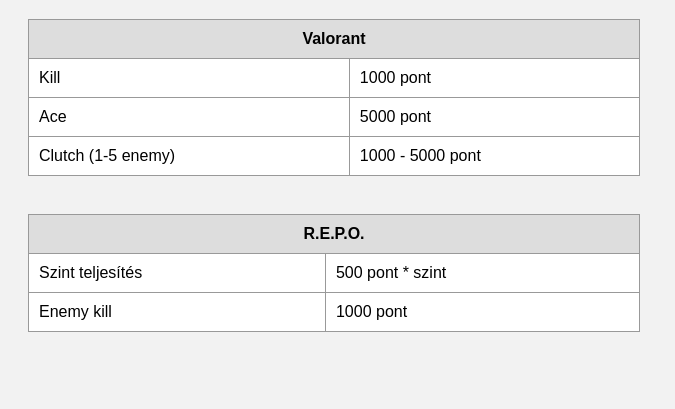
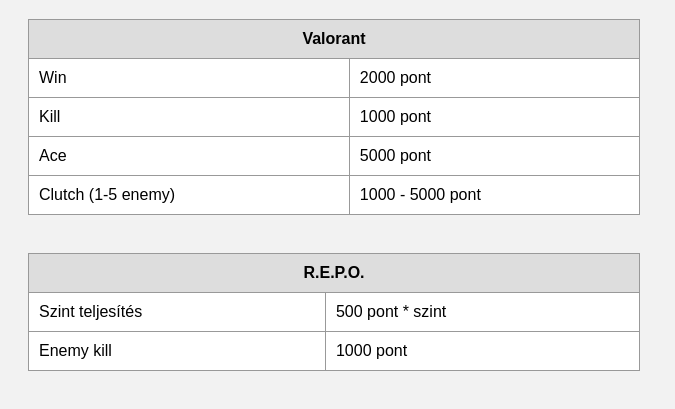
Before and after one commit to Yuusika/aura, a plain HTML site: page index.html in a window 1280 px wide. Shown: the part 89-498 px from the top of the page, without its empty margins (0-675 px from the left). Drawn offline with Linux system fonts and the light colour scheme.

Commit message:
Update index.html

```diff
--- a/index.html
+++ b/index.html
@@ -40,6 +40,10 @@
             <th colspan="2">Valorant</th>
         </tr>
         <tr>
+            <td>Win</td>
+            <td>2000 pont</td>
+        </tr>
+        <tr>
             <td>Kill</td>
             <td>1000 pont</td>
         </tr>
```
